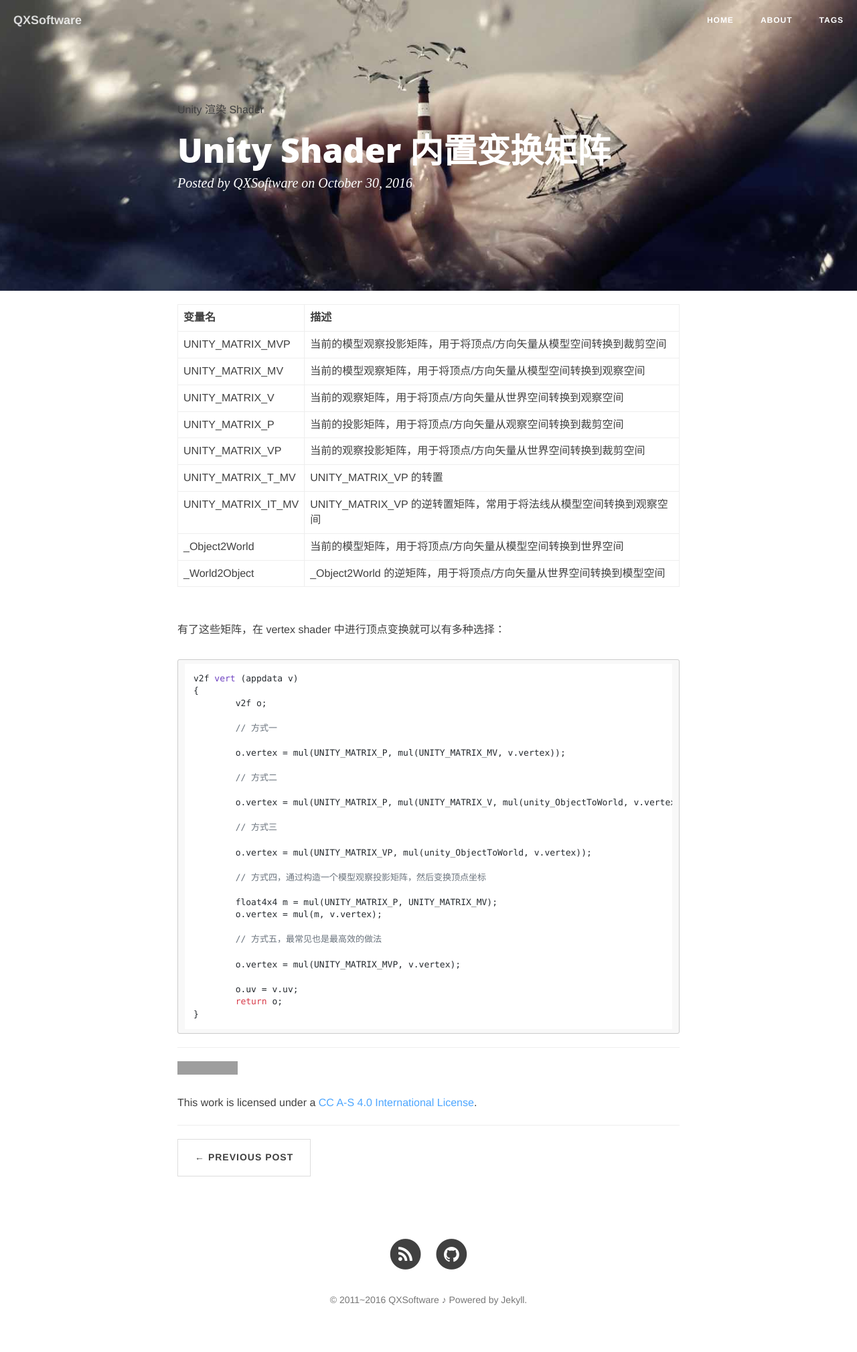
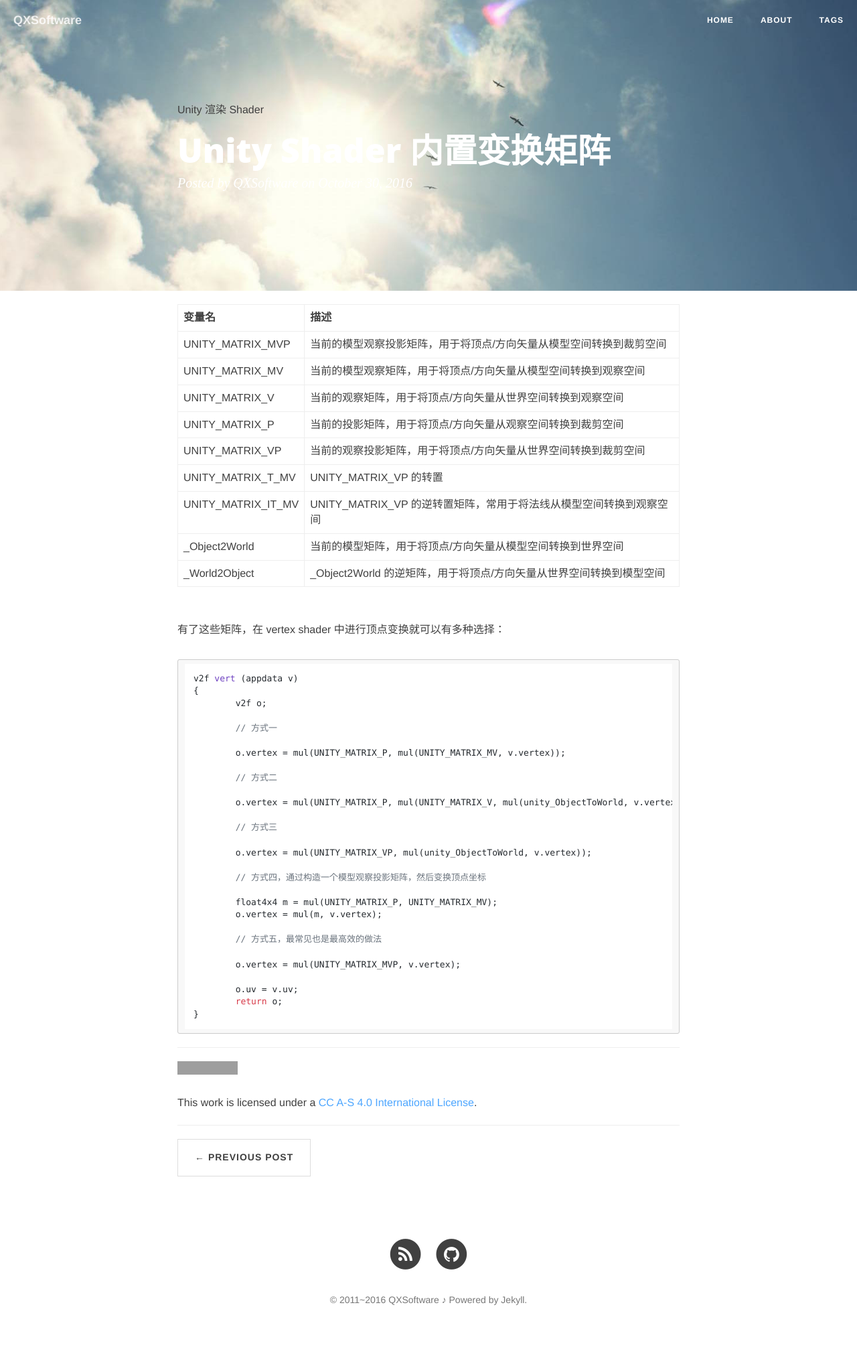
Before and after one commit to QXSoftware/qxsoftware.github.io, a Jekyll site: the page built from _posts/2016-10-30-Unity Shader Buildin Matrix.md, in a window 1280 px wide. Shown: the whole page at 67% size. Built offline with Jekyll 4.4.1, drawn with Linux system fonts in a browser that asks for light colours; nearby versions of some CDN libraries; comment, search, counter and statistics services are not loaded; grey boxes are pictures that could not be loaded.

Commit message:
change header bg img

```diff
--- a/_posts/2016-10-30-Unity Shader Buildin Matrix.md
+++ b/_posts/2016-10-30-Unity Shader Buildin Matrix.md
@@ -1,5 +1,6 @@
 ---
 title: Unity Shader 内置变换矩阵
+header-img: img/birds.jpg
 tags: Unity 渲染 Shader
 ---
 
```
